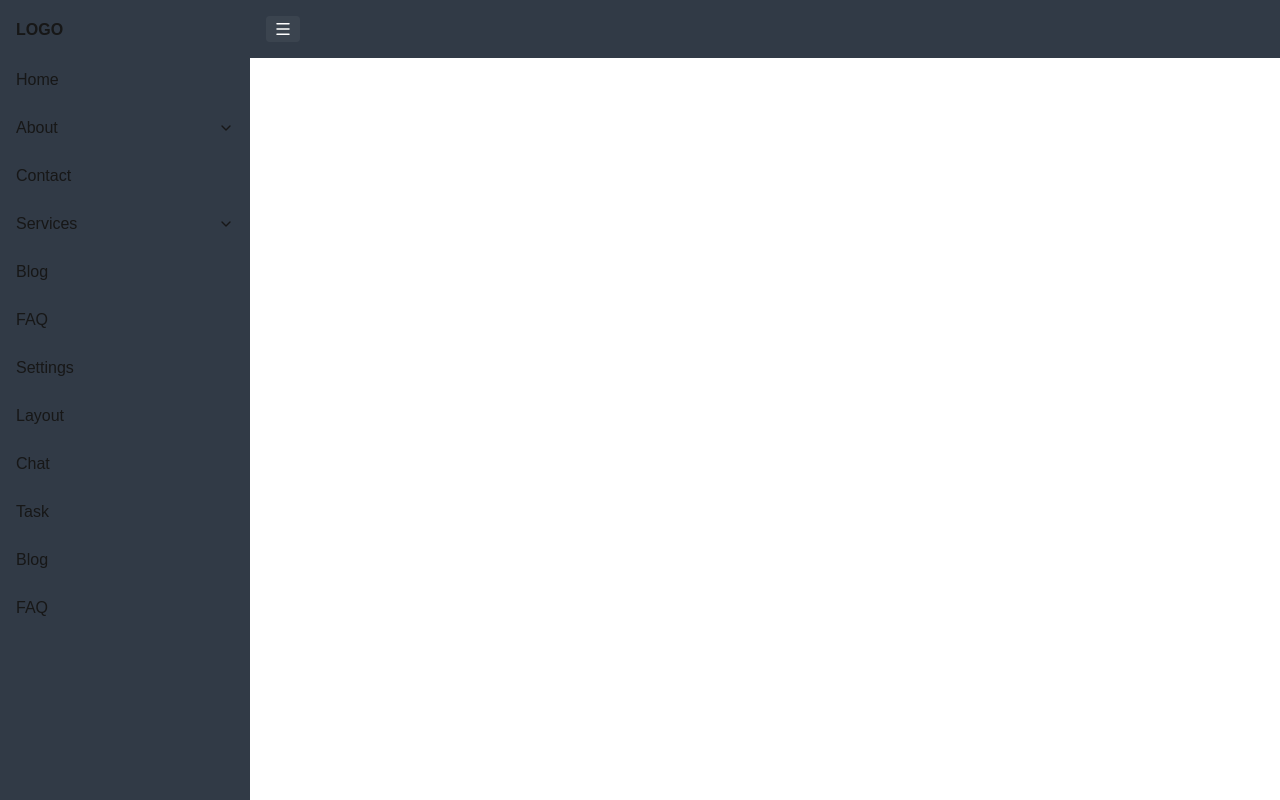
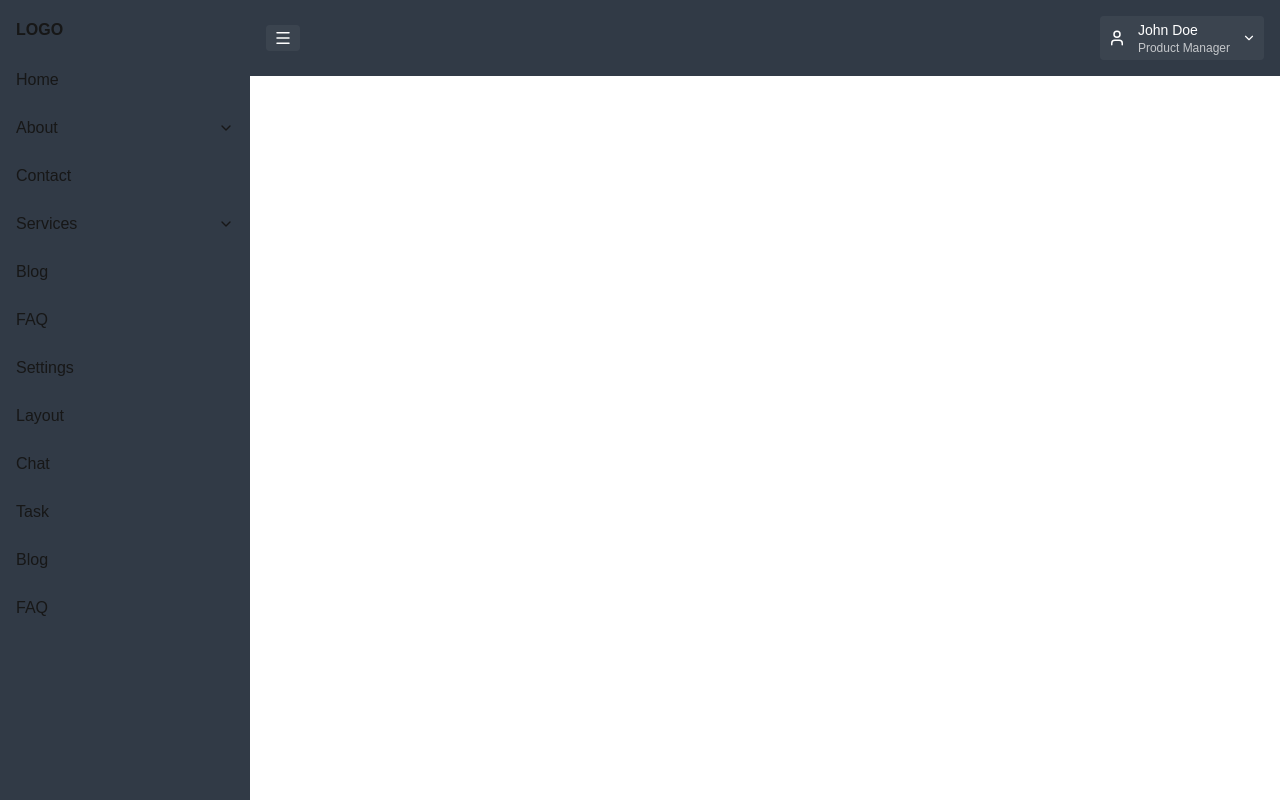
Before and after one commit to somnetics/seamless-app, a Next.js app: page / in a window 1280 px wide. Built offline with nearby package versions, Linux system fonts and the light colour scheme.

Commit message:
add profile component

```diff
--- /dev/null
+++ b/src/components/ProfileDropdown.tsx
@@ -0,0 +1,73 @@
+import React, { useEffect, useRef, useState } from "react";
+import Link from "next/link";
+import { User, ChevronDown } from "lucide-react";
+import profileData from "../data/profile.json";
+
+export default function ProfileDropdown() {
+  const [open, setOpen] = useState(false);
+  const ref = useRef<HTMLDivElement | null>(null);
+
+  useEffect(() => {
+    function onDoc(e: MouseEvent) {
+      if (!ref.current) return;
+      if (!ref.current.contains(e.target as Node)) setOpen(false);
+    }
+    document.addEventListener("mousedown", onDoc);
+    return () => document.removeEventListener("mousedown", onDoc);
+  }, []);
+
+  return (
+    <div className="relative" ref={ref}>
+      <button
+        onClick={() => setOpen((v) => !v)}
+        aria-expanded={open}
+        className="inline-flex items-center gap-3 rounded px-2 py-1 bg-white/5 hover:bg-white/10 focus:outline-none focus:ring-2 focus:ring-white/20"
+      >
+        <User size={18} />
+
+        <div className="flex flex-col text-left leading-tight">
+          <span className="text-sm font-medium text-white">
+            {(profileData as any).name || "User"}
+          </span>
+          <span className="text-xs text-white/70">
+            {(profileData as any).designation || ""}
+          </span>
+        </div>
+
+        <ChevronDown
+          size={14}
+          className={`transition-transform ${open ? "rotate-180" : ""}`}
+        />
+      </button>
+
+      {open && (
+        <div className="absolute right-0 mt-2 w-44 bg-white text-zinc-900 dark:bg-[#3b4655] dark:text-zinc-100 rounded shadow-lg z-30">
+          <ul className="py-1">
+            {profileData.items.map((it) => (
+              <li key={it.label}>
+                {it.label === "Logout" ? (
+                  <button
+                    onClick={() => {
+                      setOpen(false);
+                    }}
+                    className="w-full text-left px-4 py-2 dark:hover:text-red-400 cursor-pointer"
+                  >
+                    {it.label}
+                  </button>
+                ) : (
+                  <Link
+                    href={it.url}
+                    className="block px-4 py-2 dark:hover:bg-[#4a586b]"
+                    onClick={() => setOpen(false)}
+                  >
+                    {it.label}
+                  </Link>
+                )}
+              </li>
+            ))}
+          </ul>
+        </div>
+      )}
+    </div>
+  );
+}
--- a/src/components/Topmenu.tsx
+++ b/src/components/Topmenu.tsx
@@ -1,5 +1,6 @@
 import React from "react";
 import { Menu as MenuIcon, X as XIcon } from "lucide-react";
+import ProfileDropdown from "./ProfileDropdown";
 
 interface TopmenuProps {
   className?: string;
@@ -86,8 +87,10 @@ const Topmenu: React.FC<TopmenuProps> = ({
               </span>
             </button>
           ) : null}
+          <ProfileDropdown />
         </>
       )}
+      {!isFixed ? null : <ProfileDropdown />}
     </div>
   );
 };
--- /dev/null
+++ b/src/data/profile.json
@@ -0,0 +1,10 @@
+{
+  "name": "John Doe",
+  "designation": "Product Manager",
+  "items": [
+    { "label": "My Account", "url": "/account" },
+    { "label": "Settings", "url": "/settings" },
+    { "label": "Support", "url": "/support" },
+    { "label": "Logout", "url": "/logout" }
+  ]
+}
```
